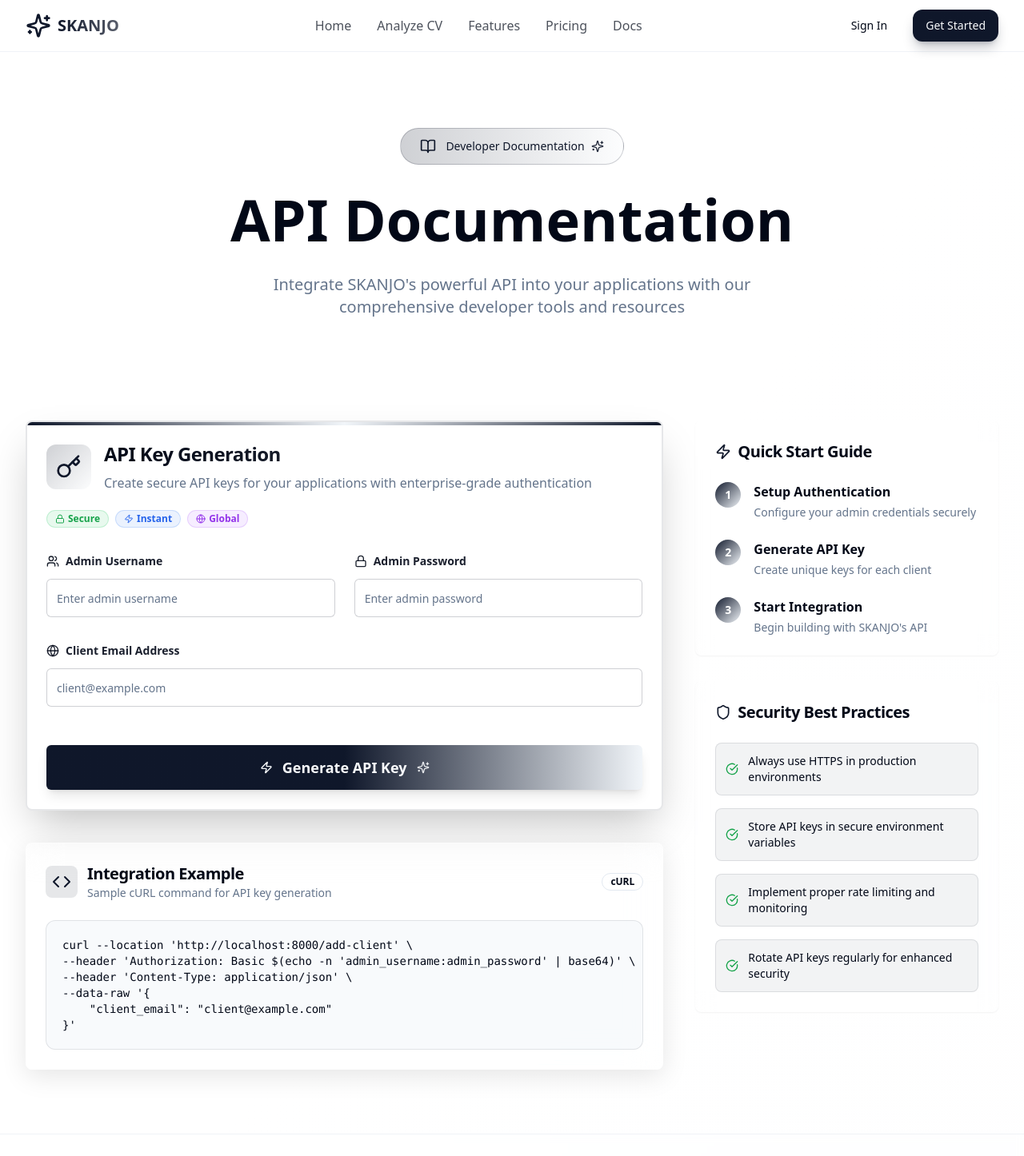
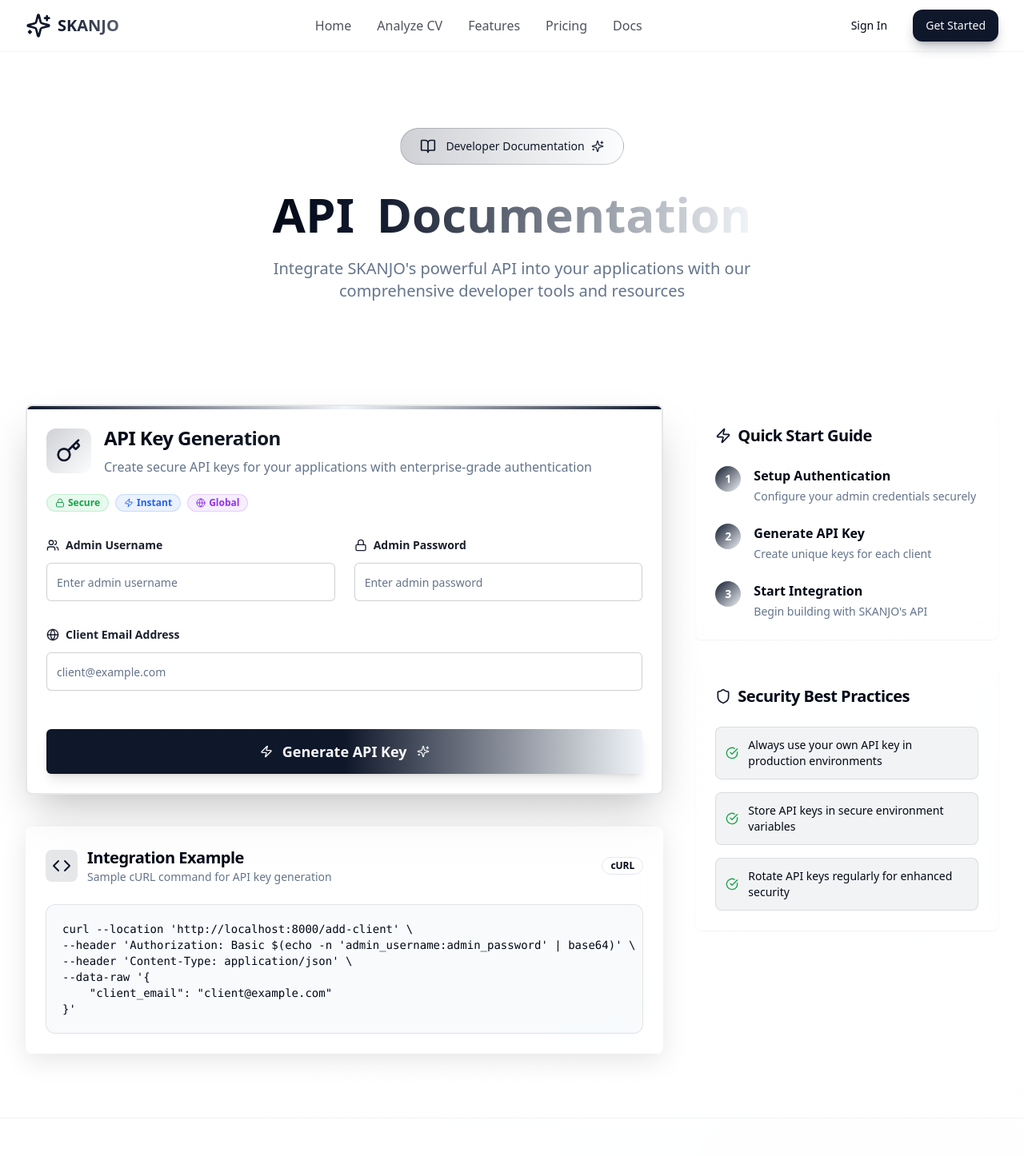
Before and after one commit to saru0213/Skanjo-v1, a React (Vite) app: page /docs in a window 1280 px wide. Shown: the top 1446 px of the page at 80% size. Built offline with nearby package versions, Linux system fonts and the light colour scheme.

Commit message:
API modular changes

```diff
--- a/src/pages/Docs.tsx
+++ b/src/pages/Docs.tsx
@@ -1,14 +1,35 @@
+"use client";
 
 import { useState } from "react";
 import { Button } from "@/components/ui/button";
 import { Input } from "@/components/ui/input";
-import { Card, CardContent, CardDescription, CardHeader, CardTitle } from "@/components/ui/card";
+import {
+  Card,
+  CardContent,
+  CardDescription,
+  CardHeader,
+  CardTitle,
+} from "@/components/ui/card";
 import { Badge } from "@/components/ui/badge";
-import { Separator } from "@/components/ui/separator";
 import { Header } from "@/components/layout/Header";
 import { Footer } from "@/components/layout/Footer";
-import { Key, Code, BookOpen, Zap, Shield, Copy, CheckCircle, Lock, Users, Globe, Sparkles } from "lucide-react";
+import {
+  Key,
+  Zap,
+  Lock,
+  Users,
+  Globe,
+  Sparkles,
+  CheckCircle,
+  Copy,
+  Code,
+  BookOpen,
+  Shield,
+} from "lucide-react";
 import { toast } from "sonner";
+
+import { createApiKey } from "@/services/apiService";
+import { copyToClipboard } from "@/utils/clipboard";
 
 const Docs = () => {
   const [email, setEmail] = useState("");
@@ -24,45 +45,25 @@
     }
 
     setIsLoading(true);
+
     try {
-      const authString = btoa(`${adminUsername}:${adminPassword}`);
-
-      const response = await fetch('http://localhost:8000/add-client', {
-        method: 'POST',
-        headers: {
-          'Authorization': `Basic ${authString}`,
-          'Content-Type': 'application/json',
-        },
-        body: JSON.stringify({
-          client_email: email
-        }),
+      const response = await createApiKey({
+        email,
+        adminUsername,
+        adminPassword,
       });
-
-      const data = await response.json();
-
-      if (response.ok) {
-        setApiResponse(data);
-        toast.success("API key created successfully!");
-      } else {
-        toast.error(data.message || "Failed to create API key");
-      }
-    } catch (error) {
-      console.error("Error creating API key:", error);
-      toast.error("Failed to connect to the server");
+      setApiResponse(response);
+      toast.success("API key created successfully!");
+    } catch (error: any) {
+      toast.error(error.message || "Something went wrong");
     } finally {
       setIsLoading(false);
     }
   };
 
-  const copyToClipboard = (text: string) => {
-    navigator.clipboard.writeText(text);
-    toast.success("Copied to clipboard!");
-  };
-
   return (
     <div className="min-h-screen bg-gradient-to-br from-background via-background to-accent/5">
       <Header />
-
       <main className="pt-20">
         {/* Hero Section */}
         <section className="py-20 px-4 sm:px-6 lg:px-8 relative overflow-hidden">
@@ -70,28 +71,31 @@
           <div className="container mx-auto max-w-4xl text-center relative z-10">
             <div className="inline-flex items-center px-6 py-3 rounded-full bg-gradient-to-r from-primary/20 to-accent/20 backdrop-blur-sm border border-primary/20 text-primary mb-8 animate-fade-in">
               <BookOpen className="w-5 h-5 mr-3" />
-              <span className="text-sm font-medium">Developer Documentation</span>
+              <span className="text-sm font-medium">
+                Developer Documentation
+              </span>
               <Sparkles className="w-4 h-4 ml-2 animate-pulse" />
             </div>
 
-            <h1 className="text-5xl md:text-7xl font-bold mb-8 animate-fade-in-up delay-200">
-              <span className="gradient-text-holographic">
+            <h1 className="text-4xl sm:text-5xl lg:text-6xl font-bold mb-6 leading-tight text-center">
+              <span className="bg-gradient-to-r from-foreground to-primary bg-clip-text text-transparent">
                 API
-              </span>{" "}
-              <span className="text-foreground">
+              </span>
+              <span className="inline-block w-3" /> {/* Spacer */}
+              <span className="bg-gradient-to-r from-primary to-accent bg-clip-text text-transparent">
                 Documentation
               </span>
             </h1>
 
             <p className="text-xl text-muted-foreground mb-12 max-w-2xl mx-auto animate-fade-in-up delay-300">
-              Integrate SKANJO's powerful API into your applications with our comprehensive developer tools and resources
+              Integrate SKANJO's powerful API into your applications with our
+              comprehensive developer tools and resources
             </p>
           </div>
         </section>
 
         <div className="container mx-auto max-w-7xl px-4 sm:px-6 lg:px-8 pb-20">
           <div className="grid grid-cols-1 lg:grid-cols-3 gap-10">
-            {/* API Key Creation - Enhanced */}
             <div className="lg:col-span-2">
               <Card className="glass-ultra animate-fade-in delay-400 overflow-hidden border-2 border-primary/10 shadow-2xl">
                 <div className="absolute top-0 left-0 w-full h-1 bg-gradient-to-r from-primary via-accent to-primary"></div>
@@ -105,20 +109,30 @@
                         API Key Generation
                       </CardTitle>
                       <CardDescription className="text-base mt-2">
-                        Create secure API keys for your applications with enterprise-grade authentication
+                        Create secure API keys for your applications with
+                        enterprise-grade authentication
                       </CardDescription>
                     </div>
                   </div>
                   <div className="flex gap-2 mt-4">
-                    <Badge variant="secondary" className="bg-green-500/10 text-green-600 border-green-500/20">
+                    <Badge
+                      variant="secondary"
+                      className="bg-green-500/10 text-green-600 border-green-500/20"
+                    >
                       <Lock className="w-3 h-3 mr-1" />
                       Secure
                     </Badge>
-                    <Badge variant="secondary" className="bg-blue-500/10 text-blue-600 border-blue-500/20">
+                    <Badge
+                      variant="secondary"
+                      className="bg-blue-500/10 text-blue-600 border-blue-500/20"
+                    >
                       <Zap className="w-3 h-3 mr-1" />
                       Instant
                     </Badge>
-                    <Badge variant="secondary" className="bg-purple-500/10 text-purple-600 border-purple-500/20">
+                    <Badge
+                      variant="secondary"
+                      className="bg-purple-500/10 text-purple-600 border-purple-500/20"
+                    >
                       <Globe className="w-3 h-3 mr-1" />
                       Global
                     </Badge>
@@ -196,17 +210,27 @@
                           <CheckCircle className="w-6 h-6 text-green-500" />
                         </div>
                         <div>
-                          <h3 className="font-bold text-green-500 text-lg">API Key Created Successfully!</h3>
-                          <p className="text-sm text-green-600/80">Your API key has been generated and is ready to use</p>
+                          <h3 className="font-bold text-green-500 text-lg">
+                            API Key Created Successfully!
+                          </h3>
+                          <p className="text-sm text-green-600/80">
+                            Your API key has been generated and is ready to use
+                          </p>
                         </div>
                       </div>
                       <div className="space-y-4">
                         <div className="flex justify-between items-center">
-                          <span className="text-sm font-medium text-muted-foreground">API Response:</span>
+                          <span className="text-sm font-medium text-muted-foreground">
+                            API Response:
+                          </span>
                           <Button
                             variant="ghost"
                             size="sm"
-                            onClick={() => copyToClipboard(JSON.stringify(apiResponse, null, 2))}
+                            onClick={() =>
+                              copyToClipboard(
+                                JSON.stringify(apiResponse, null, 2)
+                              )
+                            }
                             className="hover:bg-green-500/10"
                           >
                             <Copy className="w-4 h-4 mr-2" />
@@ -224,7 +248,6 @@
                 </CardContent>
               </Card>
 
-              {/* Enhanced Code Example */}
               <Card className="glass-heavy animate-fade-in delay-500 mt-10 border border-primary/10">
                 <CardHeader>
                   <div className="flex items-center justify-between">
@@ -233,7 +256,9 @@
                         <Code className="w-6 h-6 text-primary" />
                       </div>
                       <div>
-                        <CardTitle className="text-xl">Integration Example</CardTitle>
+                        <CardTitle className="text-xl">
+                          Integration Example
+                        </CardTitle>
                         <CardDescription>
                           Sample cURL command for API key generation
                         </CardDescription>
@@ -250,17 +275,19 @@
                       variant="ghost"
                       size="sm"
                       className="absolute top-3 right-3 z-10 opacity-0 group-hover:opacity-100 transition-opacity"
-                      onClick={() => copyToClipboard(`curl --location 'http://localhost:8000/add-client' \\
+                      onClick={() =>
+                        copyToClipboard(`curl --location 'http://localhost:8000/add-client' \\
 --header 'Authorization: Basic $(echo -n 'admin_username:admin_password' | base64)' \\
 --header 'Content-Type: application/json' \\
 --data-raw '{
     "client_email": "client@example.com"
-}'`)}
+}'`)
+                      }
                     >
                       <Copy className="w-4 h-4" />
                     </Button>
                     <pre className="text-sm bg-muted/50 p-5 rounded-xl overflow-x-auto border border-primary/10 backdrop-blur-sm">
-{`curl --location 'http://localhost:8000/add-client' \\
+                      {`curl --location 'http://localhost:8000/add-client' \\
 --header 'Authorization: Basic $(echo -n 'admin_username:admin_password' | base64)' \\
 --header 'Content-Type: application/json' \\
 --data-raw '{
@@ -272,7 +299,6 @@
               </Card>
             </div>
 
-            {/* Enhanced Sidebar */}
             <div className="space-y-8">
               <Card className="glass animate-fade-in delay-300 border border-primary/10">
                 <CardHeader>
@@ -283,24 +309,36 @@
                 </CardHeader>
                 <CardContent className="space-y-6">
                   <div className="flex items-start gap-4">
-                    <div className="flex-shrink-0 w-8 h-8 rounded-full bg-gradient-to-br from-primary to-accent flex items-center justify-center text-white text-sm font-bold">1</div>
+                    <div className="flex-shrink-0 w-8 h-8 rounded-full bg-gradient-to-br from-primary to-accent flex items-center justify-center text-white text-sm font-bold">
+                      1
+                    </div>
                     <div>
                       <p className="font-semibold">Setup Authentication</p>
-                      <p className="text-sm text-muted-foreground mt-1">Configure your admin credentials securely</p>
+                      <p className="text-sm text-muted-foreground mt-1">
+                        Configure your admin credentials securely
+                      </p>
                     </div>
                   </div>
                   <div className="flex items-start gap-4">
-                    <div className="flex-shrink-0 w-8 h-8 rounded-full bg-gradient-to-br from-primary to-accent flex items-center justify-center text-white text-sm font-bold">2</div>
+                    <div className="flex-shrink-0 w-8 h-8 rounded-full bg-gradient-to-br from-primary to-accent flex items-center justify-center text-white text-sm font-bold">
+                      2
+                    </div>
                     <div>
                       <p className="font-semibold">Generate API Key</p>
-                      <p className="text-sm text-muted-foreground mt-1">Create unique keys for each client</p>
+                      <p className="text-sm text-muted-foreground mt-1">
+                        Create unique keys for each client
+                      </p>
                     </div>
                   </div>
                   <div className="flex items-start gap-4">
-                    <div className="flex-shrink-0 w-8 h-8 rounded-full bg-gradient-to-br from-primary to-accent flex items-center justify-center text-white text-sm font-bold">3</div>
+                    <div className="flex-shrink-0 w-8 h-8 rounded-full bg-gradient-to-br from-primary to-accent flex items-center justify-center text-white text-sm font-bold">
+                      3
+                    </div>
                     <div>
                       <p className="font-semibold">Start Integration</p>
-                      <p className="text-sm text-muted-foreground mt-1">Begin building with SKANJO's API</p>
+                      <p className="text-sm text-muted-foreground mt-1">
+                        Begin building with SKANJO's API
+                      </p>
                     </div>
                   </div>
                 </CardContent>
@@ -317,19 +355,21 @@
                   <div className="space-y-4">
                     <div className="flex items-center gap-3 p-3 rounded-lg bg-primary/5 border border-primary/10">
                       <CheckCircle className="w-4 h-4 text-green-600 flex-shrink-0" />
-                      <span className="text-sm">Always use HTTPS in production environments</span>
+                      <span className="text-sm">
+                        Always use your own API key in production environments
+                      </span>
                     </div>
                     <div className="flex items-center gap-3 p-3 rounded-lg bg-primary/5 border border-primary/10">
                       <CheckCircle className="w-4 h-4 text-green-600 flex-shrink-0" />
-                      <span className="text-sm">Store API keys in secure environment variables</span>
+                      <span className="text-sm">
+                        Store API keys in secure environment variables
+                      </span>
                     </div>
                     <div className="flex items-center gap-3 p-3 rounded-lg bg-primary/5 border border-primary/10">
                       <CheckCircle className="w-4 h-4 text-green-600 flex-shrink-0" />
-                      <span className="text-sm">Implement proper rate limiting and monitoring</span>
-                    </div>
-                    <div className="flex items-center gap-3 p-3 rounded-lg bg-primary/5 border border-primary/10">
-                      <CheckCircle className="w-4 h-4 text-green-600 flex-shrink-0" />
-                      <span className="text-sm">Rotate API keys regularly for enhanced security</span>
+                      <span className="text-sm">
+                        Rotate API keys regularly for enhanced security
+                      </span>
                     </div>
                   </div>
                 </CardContent>
--- /dev/null
+++ b/src/services/apiService.ts
@@ -0,0 +1,34 @@
+export interface ApiKeyRequest {
+  email: string;
+  adminUsername: string;
+  adminPassword: string;
+}
+
+export interface ApiKeyResponse {
+  api_key: string;
+  message?: string;
+}
+
+export const createApiKey = async ({
+  email,
+  adminUsername,
+  adminPassword,
+}: ApiKeyRequest): Promise<ApiKeyResponse> => {
+  const authString = btoa(`${adminUsername}:${adminPassword}`);
+
+  const response = await fetch(`${process.env.NEXT_PUBLIC_API_BASE_URL}/add-client`, {
+    method: "POST",
+    headers: {
+      Authorization: `Basic ${authString}`,
+      "Content-Type": "application/json",
+    },
+    body: JSON.stringify({ client_email: email }),
+  });
+
+  const data = await response.json();
+  if (!response.ok) {
+    throw new Error(data.message || "API key creation failed");
+  }
+
+  return data;
+};
--- /dev/null
+++ b/src/utils/clipboard.ts
@@ -0,0 +1,6 @@
+import { toast } from "sonner";
+
+export const copyToClipboard = (text: string): void => {
+  navigator.clipboard.writeText(text);
+  toast.success("Copied to clipboard!");
+};
```
